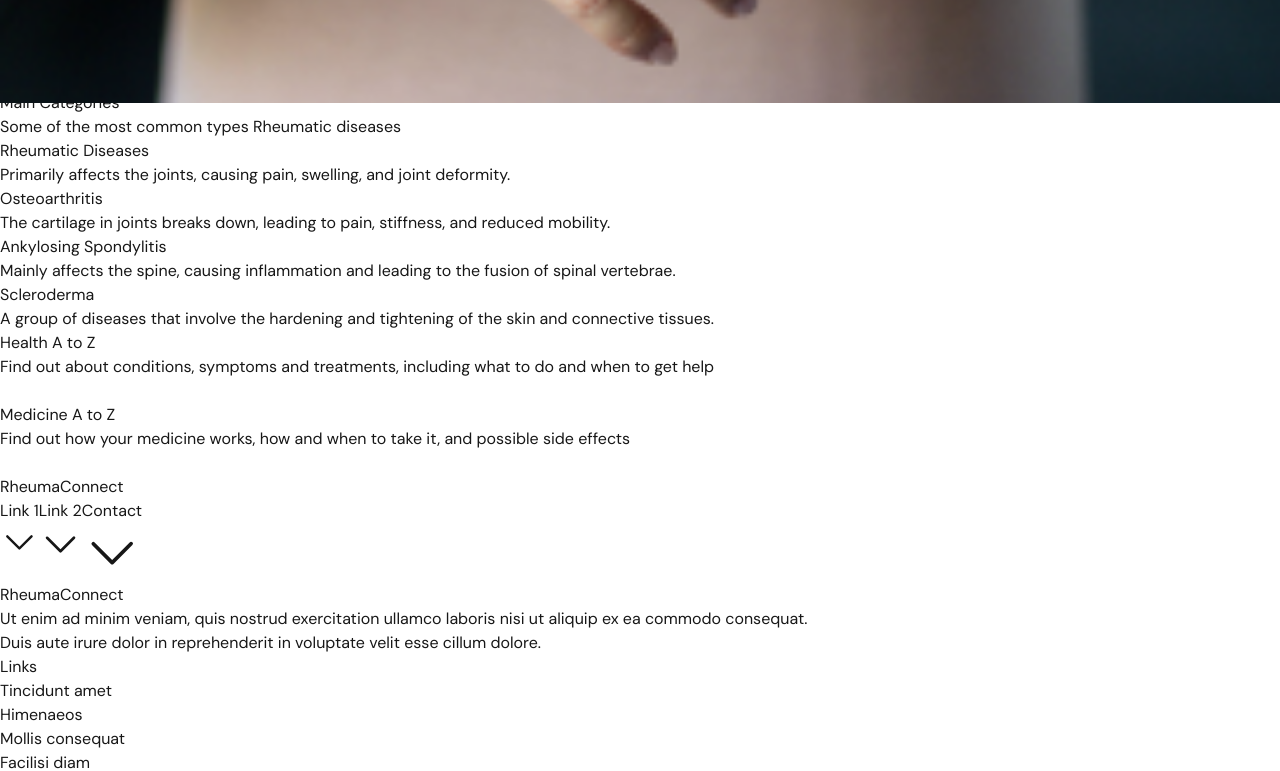
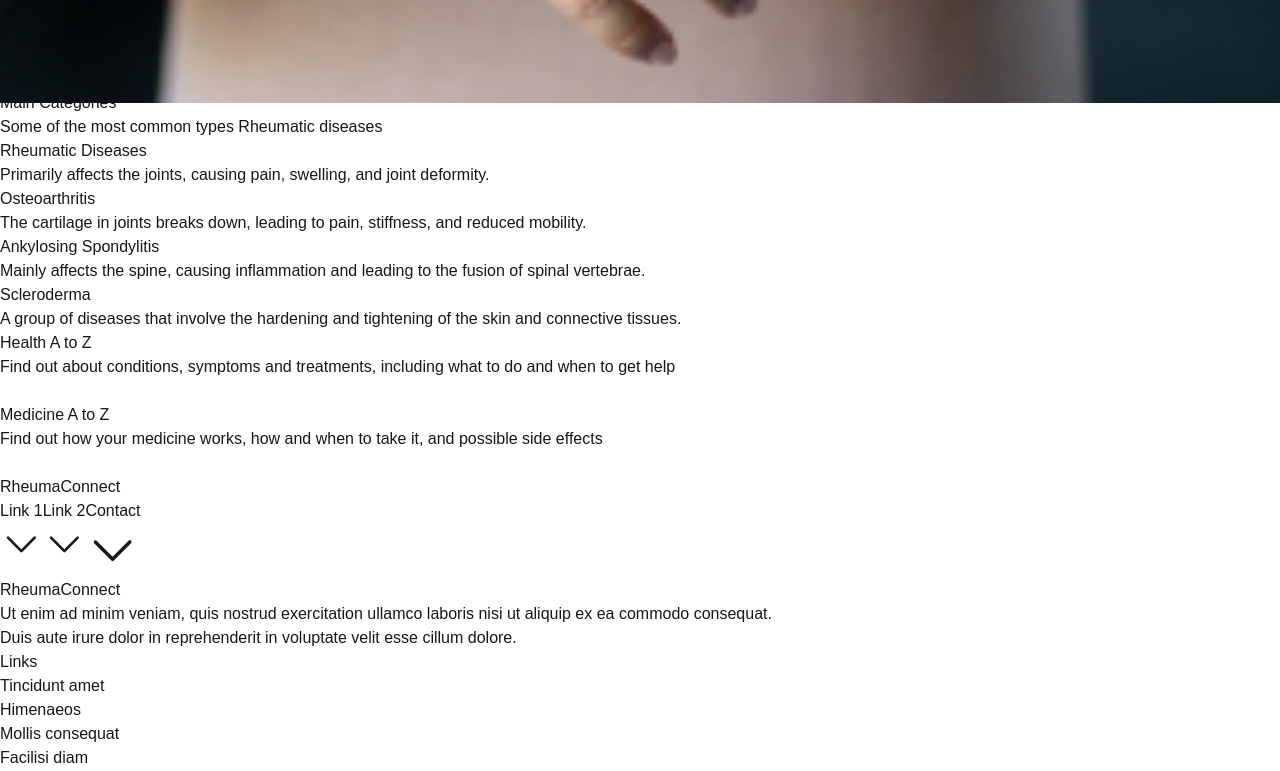
Before and after one commit to sliitsesc/rheumaconnect-fe, a Next.js app: page / in a window 1280 px wide. Shown: the part 697-1468 px from the top of the page. Built offline with nearby package versions, Linux system fonts and the light colour scheme.

Commit message:
fix: Using next google fonts package to import DM Sans font

```diff
--- a/src/app/components/AZCards.tsx
+++ b/src/app/components/AZCards.tsx
@@ -20,14 +20,10 @@ const AZCards = ({ azCards }: AZCardsProps) => {
         className="flex flex-col justify-between w-full md:w-[calc(50%-36px)] lg:w-[678px] min-h-[287px] border-4 border-[#DBEBFB] rounded-lg bg-white p-8 hover:shadow-lg transition duration-300 relative"
       >
         <div className="flex flex-col items-start md:items-stretch gap-4">
-                    <h2
-                        className="text-[#484848] font-extrabold text-[24px] md:text-[28px] lg:text-[32px] leading-tight text-left"
-                    >
+          <h2 className="text-[#484848] font-bold text-[24px] md:text-[28px] lg:text-[32px] leading-tight text-left">
             {health.title}
           </h2>
-                    <p
-                        className="text-[#9E9E9E] font-medium text-[16px] md:text-[18px] lg:text-[20px] leading-relaxed text-left"
-                    >
+          <p className="text-[#9E9E9E] font-medium text-[16px] md:text-[18px] lg:text-[20px] leading-relaxed text-left">
             {health.description}
           </p>
         </div>
@@ -58,14 +54,10 @@ const AZCards = ({ azCards }: AZCardsProps) => {
         className="flex flex-col justify-between w-full md:w-[calc(50%-36px)] lg:w-[678px] min-h-[287px] border-4 border-[#DBEBFB] rounded-lg bg-white p-8 hover:shadow-lg transition duration-300 relative"
       >
         <div className="flex flex-col items-start md:items-stretch gap-4">
-                    <h2
-                        className="text-[#484848] font-extrabold text-[24px] md:text-[28px] lg:text-[32px] leading-tight text-left"
-                    >
+          <h2 className="text-[#484848] font-bold text-[24px] md:text-[28px] lg:text-[32px] leading-tight text-left">
             {medicine.title}
           </h2>
-                    <p
-                        className="text-[#9E9E9E] font-medium text-[16px] md:text-[18px] lg:text-[20px] leading-relaxed text-left"
-                    >
+          <p className="text-[#9E9E9E] font-medium text-[16px] md:text-[18px] lg:text-[20px] leading-relaxed text-left">
             {medicine.description}
           </p>
         </div>
--- a/src/app/components/MainCategorySection.jsx
+++ b/src/app/components/MainCategorySection.jsx
@@ -8,7 +8,7 @@ import categoriesData from "../data/MainCategorySection/categoriesData.json";
 const MainCategorySection = () => {
   return (
     <section className="bg-white py-16">
-      <h2 className="text-black font-extrabold text-4xl text-center">
+      <h2 className="text-black font-bold text-4xl text-center">
         Main Categories
       </h2>
       <p className="text-[#9E9E9E] text-center px-8 py-12 text-2xl">
@@ -29,7 +29,7 @@ const MainCategorySection = () => {
               />
             </div>
             <div className="max-w-[274px] mx-auto">
-              <h4 className="font-extrabold text-2xl text-[#484848] py-4">
+              <h4 className="font-semibold text-2xl text-[#484848] py-4">
                 {category.title}
               </h4>
               <p className="text-[#9E9E9E] py-4">{category.description}</p>
--- a/src/app/layout.tsx
+++ b/src/app/layout.tsx
@@ -2,6 +2,13 @@ import type { Metadata } from "next";
 import "./globals.css";
 import Navbar from "./components/Navbar";
 import "@fontsource/dm-sans";
+import { DM_Sans } from "next/font/google";
+
+const dmSans = DM_Sans({
+  subsets: ["latin"],
+  weight: ["400", "500", "600", "700"],
+  variable: "--font-dm-sans",
+});
 
 export const metadata: Metadata = {
   title: "RheumaConnect",
@@ -14,12 +21,8 @@ export default function RootLayout({
   children: React.ReactNode;
 }) {
   return (
-    <html lang="en">
-      <body
-        className="antialiased"
-        style={{
-          fontFamily: "'DM Sans', sans-serif",
-        }}>
+    <html lang="en" className={dmSans.variable}>
+      <body className="antialiased font-sans">
         <Navbar />
         <main>{children}</main>
       </body>
```
Also changed, not shown: src/app/contact/page.tsx (added, +9 -0 lines). Lines whose indentation alone changed are shown as unchanged.
